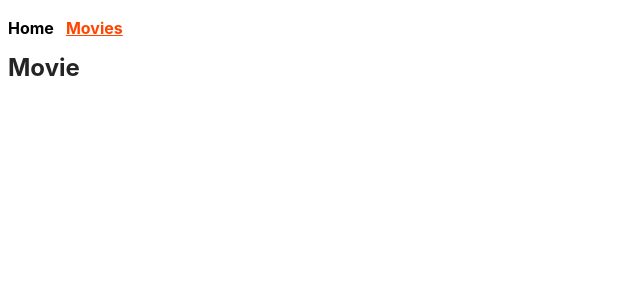
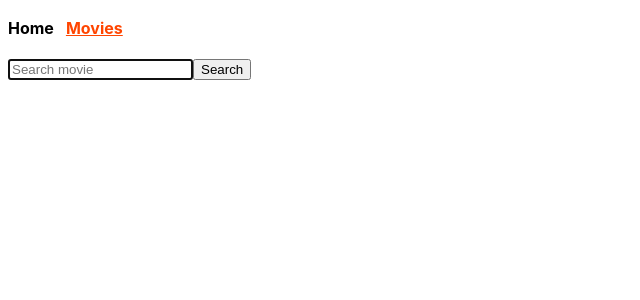
Before and after one commit to LAdamenko/goit-react-hw-05, a React (Vite) app: page /movies in a window 1280 px wide. Shown: the top 300 px of the page, without its empty margins (0-640 px from the left). Built offline with nearby package versions, Linux system fonts and the light colour scheme; no server answers.

Commit message:
Searh Movie

```diff
--- a/package.json
+++ b/package.json
@@ -12,8 +12,10 @@
   "dependencies": {
     "axios": "^1.7.2",
     "clsx": "^2.1.1",
+    "formik": "^2.4.6",
     "react": "^18.2.0",
     "react-dom": "^18.2.0",
+    "react-hot-toast": "^2.4.1",
     "react-router-dom": "^6.23.1"
   },
   "devDependencies": {
--- a/src/components/App/App.jsx
+++ b/src/components/App/App.jsx
@@ -2,9 +2,7 @@ import { Routes, Route } from 'react-router-dom';
 import HomePage from '../../pages/HomePage/HomePage';
 import Navigation from '../Navigation/Navigation';
 import MoviesPage from '../../pages/MoviesPage/MoviesPage';
-// import About from 'path/to/pages/About';
-// import Products from 'path/to/pages/Products';
-// import NotFound from 'path/to/pages/NotFound';
+import NotFound from '../../pages/NotFoundPage/NotFoundPage';
 
 export default function App() {
   return (
@@ -13,8 +11,7 @@ export default function App() {
       <Routes>
         <Route path="/" element={<HomePage />} />
         <Route path="/movies" element={<MoviesPage />} />
-        {/* <Route path="/products" element={<Products />} /> */}
-        {/* <Route path="*" element={<NotFound />} /> */}
+        <Route path="*" element={<NotFound />} />
       </Routes>
     </div>
   );
--- /dev/null
+++ b/src/components/SearchForm/SearchForm.jsx
@@ -0,0 +1,36 @@
+import { Field, Form, Formik } from 'formik';
+import toast, { Toaster } from 'react-hot-toast';
+import css from './SearchForm.module.css';
+
+const notify = () => toast('You forgot to describe the movie');
+
+export default function SearchForm({ onSearch }) {
+  return (
+    <Formik
+      initialValues={{ query: '' }}
+      onSubmit={(values, actions) => {
+        if (values.query === '') {
+          notify();
+        } else {
+          onSearch(values.query);
+          actions.resetForm();
+        }
+      }}
+    >
+      <Form className={css.form}>
+        <Field
+          className={css.input}
+          type="text"
+          name="query"
+          autoComplete="off"
+          autoFocus
+          placeholder="Search movie"
+        />
+        <button className={css.btn} type="submit">
+          Search
+        </button>
+        <Toaster position="top-right" />
+      </Form>
+    </Formik>
+  );
+}
--- a/src/movies-api.js
+++ b/src/movies-api.js
@@ -13,6 +13,20 @@ export const getTrendMovies = async () => {
   const response = await axios.get('trending/movie/day', options);
   return response.data;
 };
+
+export const getSearchMovie = async question => {
+  const response = await axios.get('search/movie', {
+    params: {
+      query: question,
+    },
+    headers: {
+      Authorization:
+        'Bearer eyJhbGciOiJIUzI1NiJ9.eyJhdWQiOiIzNDVjMTUyNGU4MmMzOWMyNTdhNmNjNWU3NzkyOTEwMyIsInN1YiI6IjY2NTI1NzdlMGI4YTRmMjhlNjU1YWQyZiIsInNjb3BlcyI6WyJhcGlfcmVhZCJdLCJ2ZXJzaW9uIjoxfQ.l_b0MvPl0yWfsGy7VNoqP6mhVe8EQzXwWH267Tbeomk',
+    },
+  });
+  return response.data;
+};
+
 axios
   .get('trending/movie/day', options)
   .then(response => console.log(response))
--- a/src/pages/HomePage/HomePage.jsx
+++ b/src/pages/HomePage/HomePage.jsx
@@ -4,17 +4,18 @@ import MovieList from '../../components/MovieList/MovieList';
 
 export default function HomePage() {
   const [trendMovies, setTrendMovies] = useState([]);
+  const [loading, setLoading] = useState(false);
 
   useEffect(() => {
     async function fetchTrendMovies() {
-      // setLoading(true);
+      setLoading(true);
       try {
         const data = await getTrendMovies();
         setTrendMovies(data.results);
       } catch (error) {
         console.log('error');
       } finally {
-        // setLoading(false);
+        setLoading(false);
       }
     }
 
@@ -23,6 +24,7 @@ export default function HomePage() {
   return (
     <div>
       <h1>Trending today</h1>
+      {loading && <b>Loading trending movies...</b>}
       <MovieList movies={trendMovies} />
     </div>
   );
--- a/src/pages/MoviesPage/MoviesPage.jsx
+++ b/src/pages/MoviesPage/MoviesPage.jsx
@@ -1,3 +1,51 @@
+import { useSearchParams } from 'react-router-dom';
+import { useEffect, useState } from 'react';
+import SearchForm from '../../components/SearchForm/SearchForm';
+import { getSearchMovie } from '../../movies-api';
+import MovieList from '../../components/MovieList/MovieList';
+
 export default function MoviesPage() {
-  return <h2>Movie</h2>;
+  const [searchParams, setSearchParams] = useSearchParams();
+  const movieName = searchParams.get('movieName') ?? '';
+  const [findMovies, setFindMovies] = useState([]);
+  const [loading, setLoading] = useState(false);
+  const [isError, setIsError] = useState(false);
+
+  useEffect(() => {
+    if (movieName.trim() === '') {
+      return;
+    }
+
+    async function fetchSearchMovie() {
+      try {
+        setLoading(true);
+        setIsError(false);
+        const data = await getSearchMovie(movieName);
+        setFindMovies(data.results);
+      } catch (error) {
+        setIsError(true);
+        console.log('error');
+      } finally {
+        setLoading(false);
+      }
+    }
+
+    fetchSearchMovie();
+  }, [movieName]);
+
+  const handlSearch = query => {
+    setSearchParams({ movieName: query });
+    setFindMovies([]);
+  };
+
+  return (
+    <div>
+      <SearchForm onSearch={handlSearch} />
+      {loading && <b>Loading found movies...</b>}
+      {findMovies.length > 0 && <MovieList movies={findMovies} />}
+      {isError && (
+        <b>There is no movies with this request. Please, try again</b>
+      )}
+    </div>
+  );
 }
--- a/src/pages/NotFoundPage/NotFoundPage.jsx
+++ b/src/pages/NotFoundPage/NotFoundPage.jsx
@@ -0,0 +1,11 @@
+import { Link } from 'react-router-dom';
+
+export default function NotFoundPage() {
+  return (
+    <div>
+      <p>
+        Sorry, page not found! Please go to <Link to="/">home page</Link>!
+      </p>
+    </div>
+  );
+}
```
Also changed, not shown: src/components/SearchForm/SearchForm.module.css (added), vercel.json (added), 1 other file (tests, documents, lock files or other folders).
